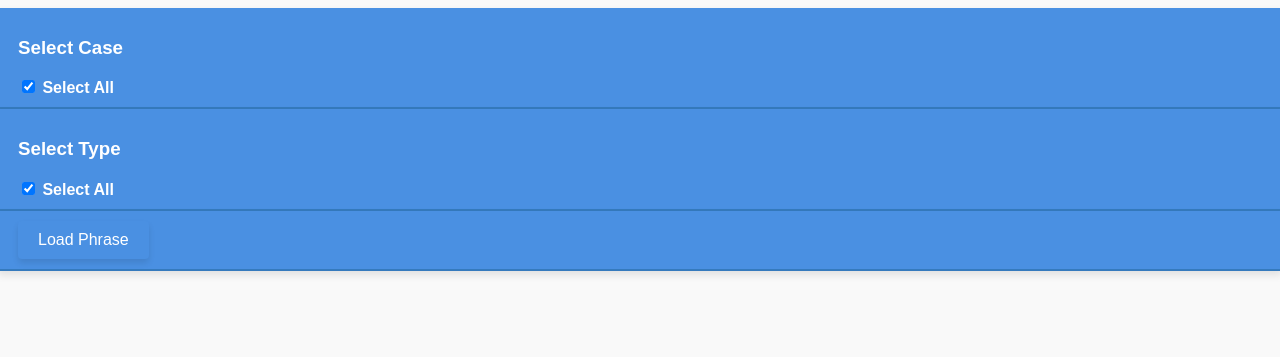
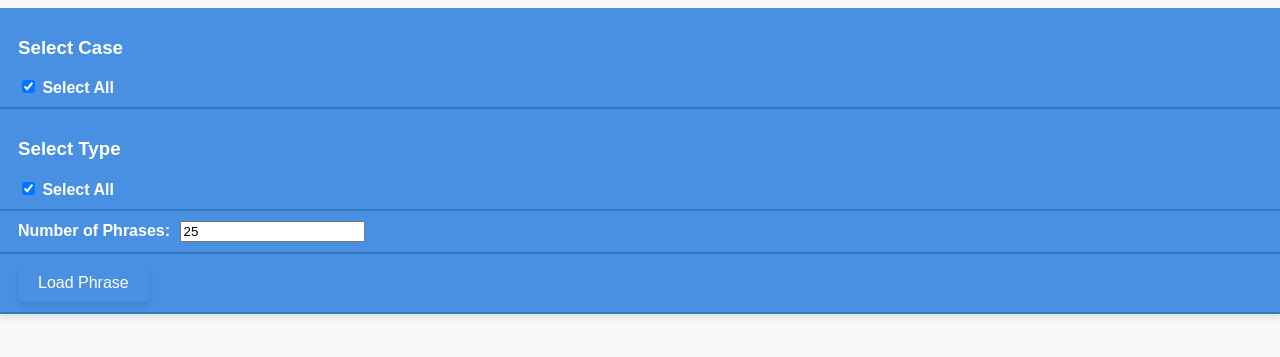
Before and after one commit to th3jlux/german, a Flask app: template templates/fill_blanks.html in a window 1280 px wide. Shown: the top 357 px of the page. Run offline with Flask 3, Linux system fonts and the light colour scheme; the template is opened without the code that fills it, so the values that code supplies are empty; parts of the project's set-up code (start-up, migrations or seed data) failed here and were passed over.

Commit message:
Added Phrase count

```diff
--- a/static/js/fill_blanks.js
+++ b/static/js/fill_blanks.js
@@ -42,6 +42,7 @@ function getSelectedValues(group) {
 
 function loadPhrase() {
     const filters = { case: getSelectedValues('case'), type: getSelectedValues('type') };
+    const phraseCount = parseInt(document.getElementById('phrase-count').value, 10);
 
     if (!filters.case.length || !filters.type.length) {
         return alert("Please select at least one filter in both dropdowns.");
@@ -50,16 +51,17 @@ function loadPhrase() {
     fetch('/get_random_phrase', {
         method: 'POST',
         headers: { 'Content-Type': 'application/json' },
-        body: JSON.stringify(filters)
+        body: JSON.stringify({ case: filters.case, type: filters.type, limit: phraseCount })
     })
     .then(response => response.json())
     .then(data => {
-        phrases = shuffleArray(data.phrases);
+        phrases = shuffleArray(data.phrases).slice(0, phraseCount); // Limit to specified number of phrases
         currentPhraseIndex = 0;
         saveAndDisplayPhrase();
     })
     .catch(handleError('Error loading phrases'));
 }
+
 
 function saveAndDisplayPhrase() {
     const phrase = phrases[currentPhraseIndex];
--- a/templates/fill_blanks.html
+++ b/templates/fill_blanks.html
@@ -24,6 +24,14 @@
                 {% for value in unique_types %}
                 <label><input type="checkbox" name="type" value="{{ value }}" checked> {{ value }}</label>
                 {% endfor %}
+            </div>
+        </div>
+    </header>
+        <header class="top-menu">
+        <div class="menu-item">
+            <div>
+                <label for="phrase-count">Number of Phrases:</label>
+                <input type="number" id="phrase-count" min="1" value="25" />
             </div>
         </div>
     </header>
```
